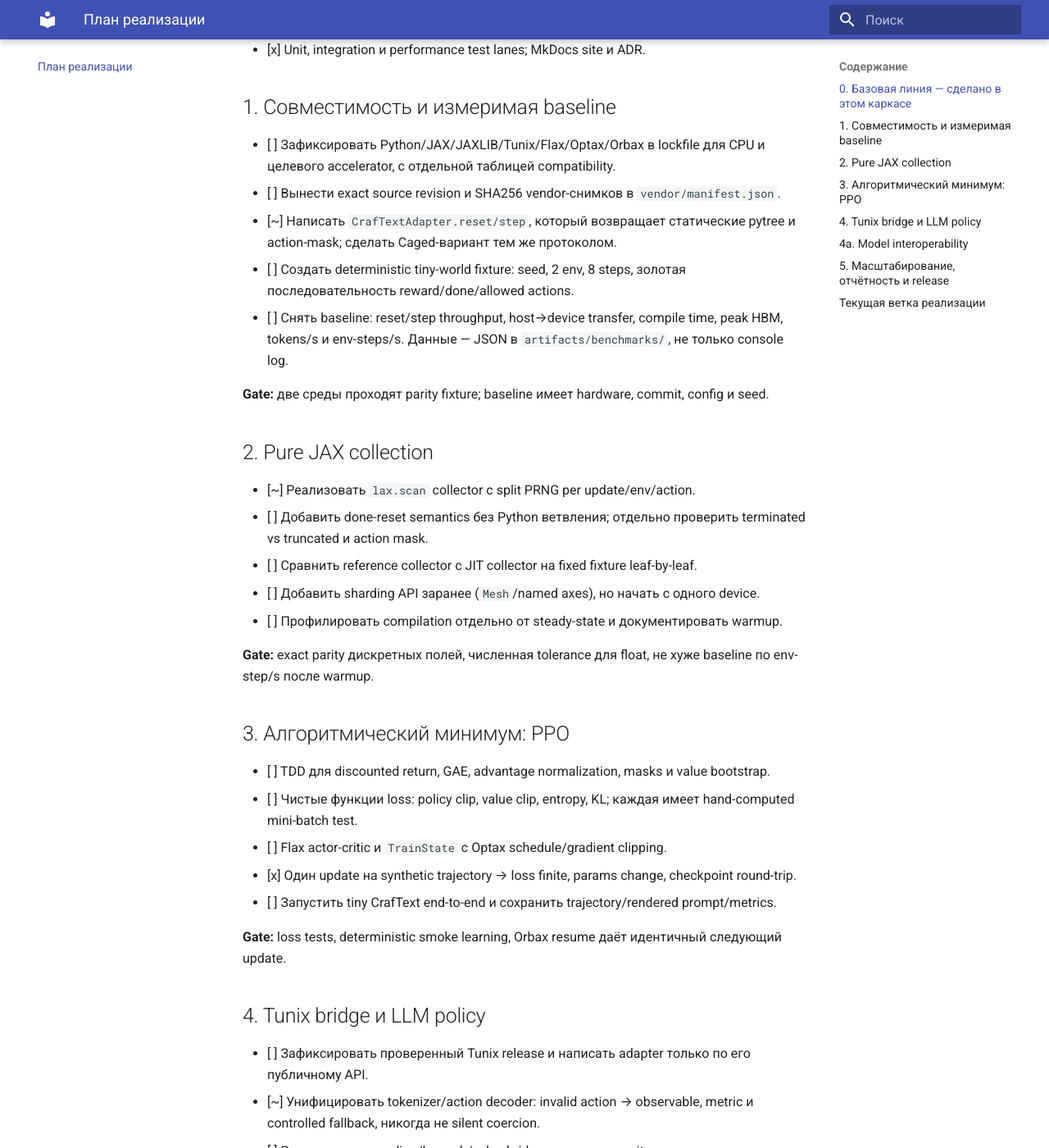
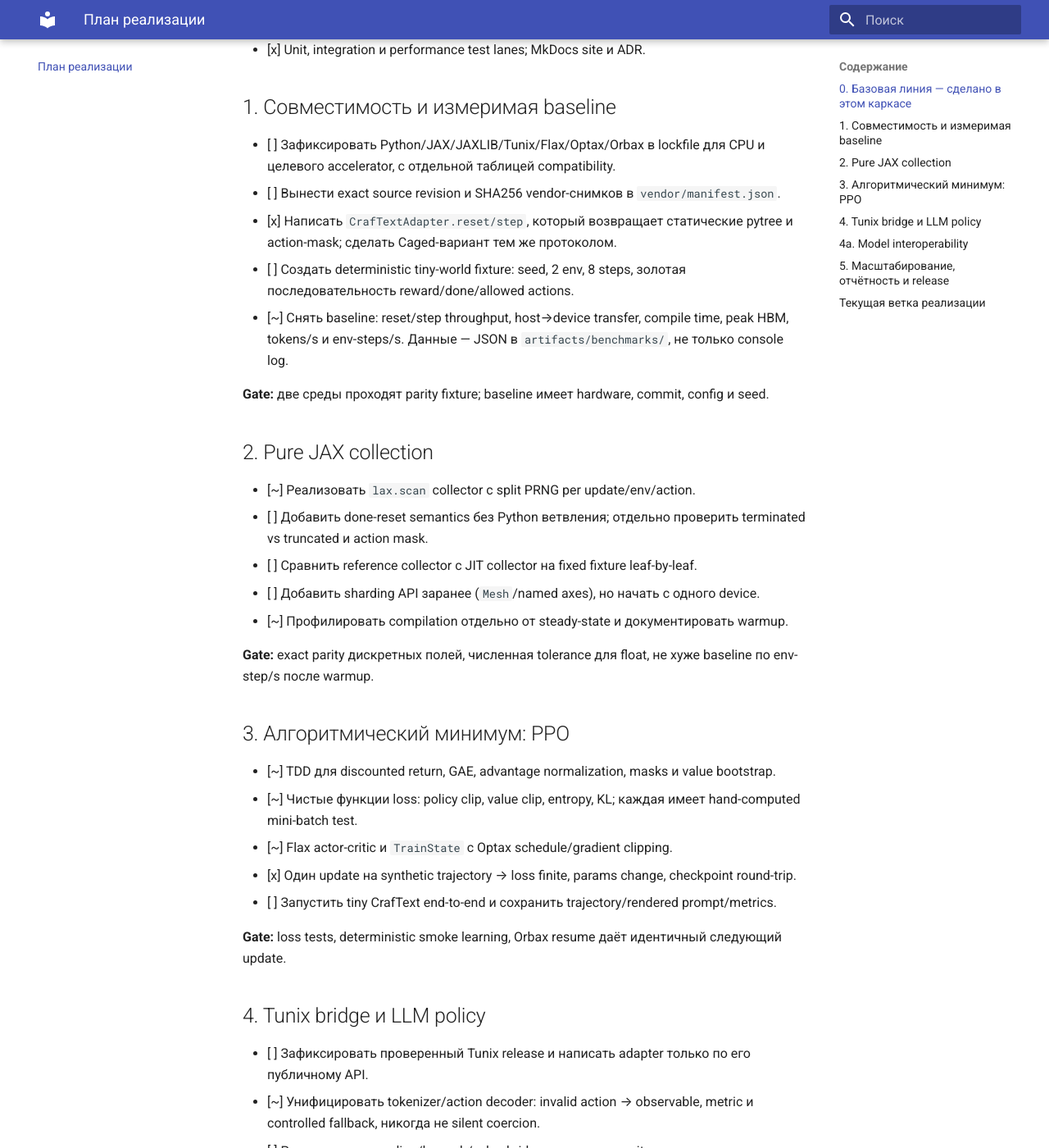
Before and after one commit to Lukashevskiy/tunix-agents, an MkDocs documentation site: the page built from docs/plan.md, in a window 1280 px wide and 1400 px high, scrolled down 391 px. Shown: the whole window at 82% size. Built offline with MkDocs 1.6.1 and Material for MkDocs 9.7.7, drawn with Linux system fonts in a browser that asks for light colours.

```diff
--- a/docs/plan.md
+++ b/docs/plan.md
@@ -14,11 +14,11 @@
 - [ ] Зафиксировать Python/JAX/JAXLIB/Tunix/Flax/Optax/Orbax в lockfile для CPU и целевого
    accelerator, с отдельной таблицей compatibility.
 - [ ] Вынести exact source revision и SHA256 vendor-снимков в `vendor/manifest.json`.
-- [~] Написать `CrafTextAdapter.reset/step`, который возвращает статические pytree и
+- [x] Написать `CrafTextAdapter.reset/step`, который возвращает статические pytree и
    action-mask; сделать Caged-вариант тем же протоколом.
 - [ ] Создать deterministic tiny-world fixture: seed, 2 env, 8 steps, золотая
    последовательность reward/done/allowed actions.
-- [ ] Снять baseline: reset/step throughput, host→device transfer, compile time, peak HBM,
+- [~] Снять baseline: reset/step throughput, host→device transfer, compile time, peak HBM,
    tokens/s и env-steps/s. Данные — JSON в `artifacts/benchmarks/`, не только console log.
 
 **Gate:** две среды проходят parity fixture; baseline имеет hardware, commit, config и seed.
@@ -30,17 +30,17 @@
    truncated и action mask.
 - [ ] Сравнить reference collector с JIT collector на fixed fixture leaf-by-leaf.
 - [ ] Добавить sharding API заранее (`Mesh`/named axes), но начать с одного device.
-- [ ] Профилировать compilation отдельно от steady-state и документировать warmup.
+- [~] Профилировать compilation отдельно от steady-state и документировать warmup.
 
 **Gate:** exact parity дискретных полей, численная tolerance для float, не хуже baseline
 по env-step/s после warmup.
 
 ## 3. Алгоритмический минимум: PPO
 
-- [ ] TDD для discounted return, GAE, advantage normalization, masks и value bootstrap.
-- [ ] Чистые функции loss: policy clip, value clip, entropy, KL; каждая имеет hand-computed
+- [~] TDD для discounted return, GAE, advantage normalization, masks и value bootstrap.
+- [~] Чистые функции loss: policy clip, value clip, entropy, KL; каждая имеет hand-computed
    mini-batch test.
-- [ ] Flax actor-critic и `TrainState` с Optax schedule/gradient clipping.
+- [~] Flax actor-critic и `TrainState` с Optax schedule/gradient clipping.
 - [x] Один update на synthetic trajectory → loss finite, params change, checkpoint round-trip.
 - [ ] Запустить tiny CrafText end-to-end и сохранить trajectory/rendered prompt/metrics.
 
--- a/docs/project_status.json
+++ b/docs/project_status.json
@@ -71,6 +71,11 @@
       "description": "lax.scan collector возвращает тот же time-major trajectory contract, проходит jitted parity с reference collector; benchmark schema v2 сохраняет raw samples, median/p95, config hash и сравнение full/tiny/Caged."
     },
     {
+      "name": "Reproducible environment benchmark matrix",
+      "status": "ready",
+      "description": "Полная CPU matrix full/tiny/Caged: 48 ячеек B=1/2/8/32 × T=8/32/128/512, 20 repeats, без failed points. Runner разделяет compile и steady state, checkpoint-ит каждую ячейку и сохраняет median/p95/provenance."
+    },
+    {
       "name": "PPO learner и Orbax resume",
       "status": "ready",
       "description": "Flax actor-critic и Optax PPO smoke update покрыты TDD; Orbax сохраняет params, optimizer state и step с версионируемым metadata record. Restore подтверждён идентичным следующим update."
```
Also changed, not shown: 2 other files.
